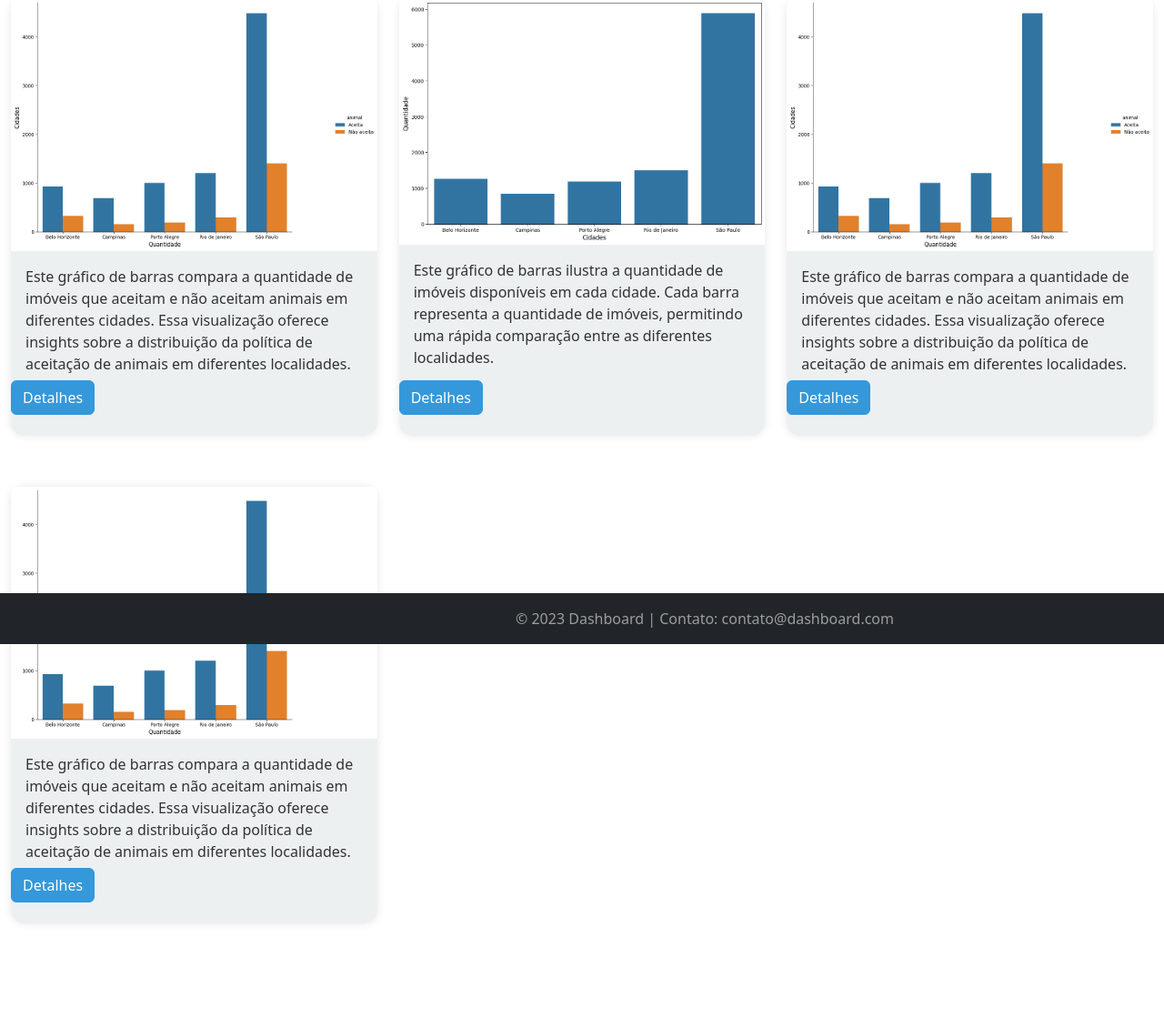
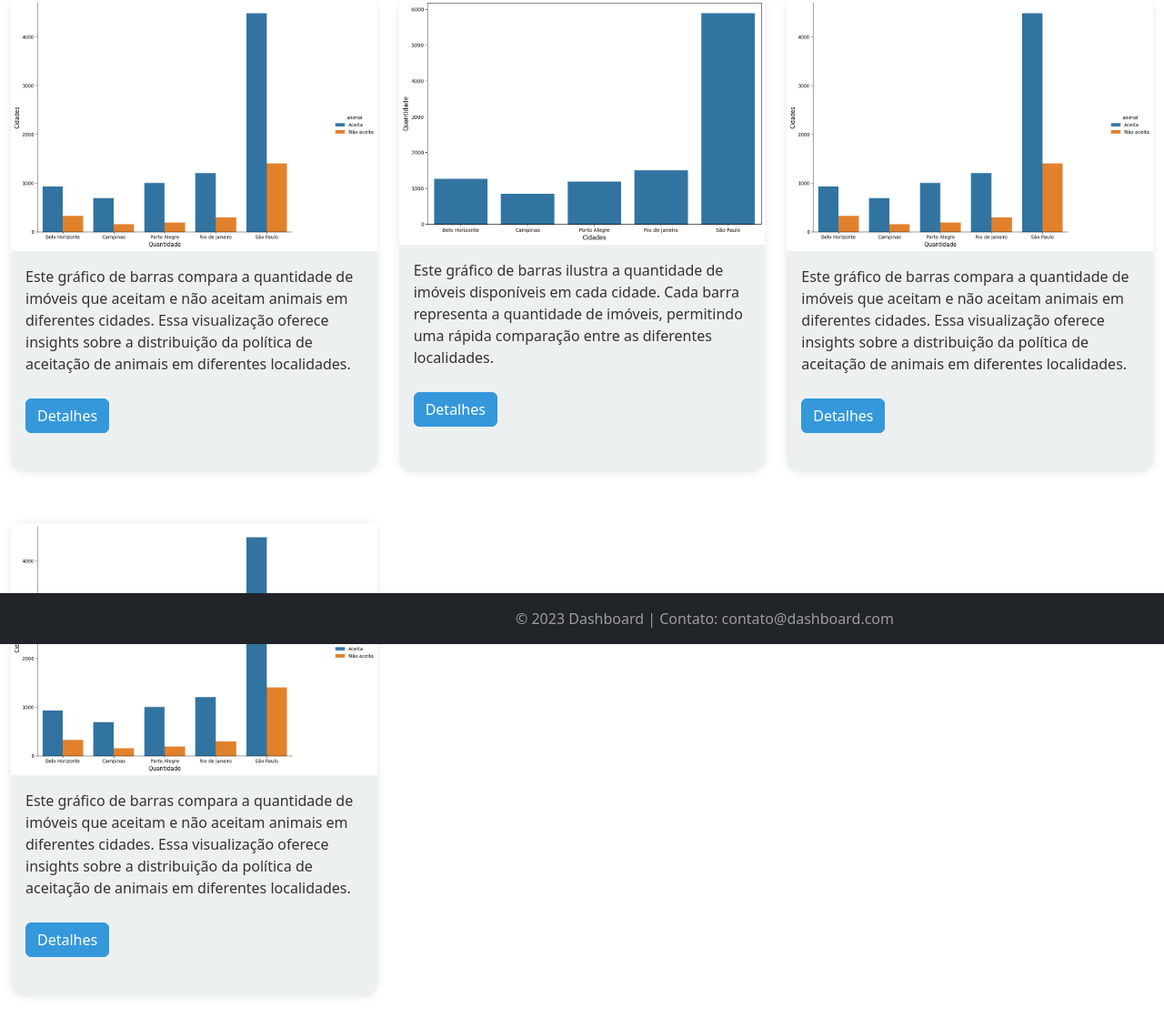
Before and after one commit to lessaconstant/Dashboard---DJANGO, a Django app: page //dashboards in a window 1280 px wide. Shown: the part 103-1222 px from the top of the page at 91% size. Before the commit the page ends 1118 px from the top, so only its background shows below. Run offline with Django 5.2, Linux system fonts and the light colour scheme.

Commit message:
update no bugs

```diff
--- a/dashboard/dashboard/settings.py
+++ b/dashboard/dashboard/settings.py
@@ -117,7 +117,8 @@ USE_TZ = True
 # Static files (CSS, JavaScript, Images)
 # https://docs.djangoproject.com/en/5.0/howto/static-files/
 
-STATIC_URL = 'static/'
+STATIC_URL = '/static/'
+STATICFILES_DIRS = [os.path.join(BASE_DIR, 'static')]
 
 MEDIA_ROOT = os.path.join(BASE_DIR, 'media')
 
--- a/dashboard/dashboard_app/static/css/style.css
+++ b/dashboard/dashboard_app/static/css/style.css
@@ -36,7 +36,7 @@ html, body {
 
 
 .card {
-    height: 480px;
+    height: 520px;
     background-color: #ecf0f1;
     border: none;
     border-radius: 15px;
@@ -63,8 +63,7 @@ html, body {
 .btn-primary {
     background-color: #3498db;
     border-color: #3498db;
-    position:absolute;
-    bottom: 23px;
+    margin-top: 10px;  /* Adiciona margem na parte superior do botão */
 }
 
 .btn-primary:hover {
--- a/dashboard/dashboard_app/templates/dashboards.html
+++ b/dashboard/dashboard_app/templates/dashboards.html
@@ -11,12 +11,13 @@
                     <img src="{% static graphic.url_img %}" class="card-img-top" alt="Graph 1">
                     <div class="card-body">
                         <p class="card-text">{{graphic.descricao}}</p>
+                        <a href="{% url 'detail_dashboard' id=graphic.id %}" class="btn btn-primary" id="button_graphic">Detalhes</a>
                     </div>
-                  <a href="{% url 'detail_dashboard' %}" class="btn btn-primary">Detalhes</a>
                 </div>
             </div>
         {% endfor %}
     </div>
 </div>
 
+
 {% endblock %}
```
Lines whose indentation alone changed are shown as unchanged.
